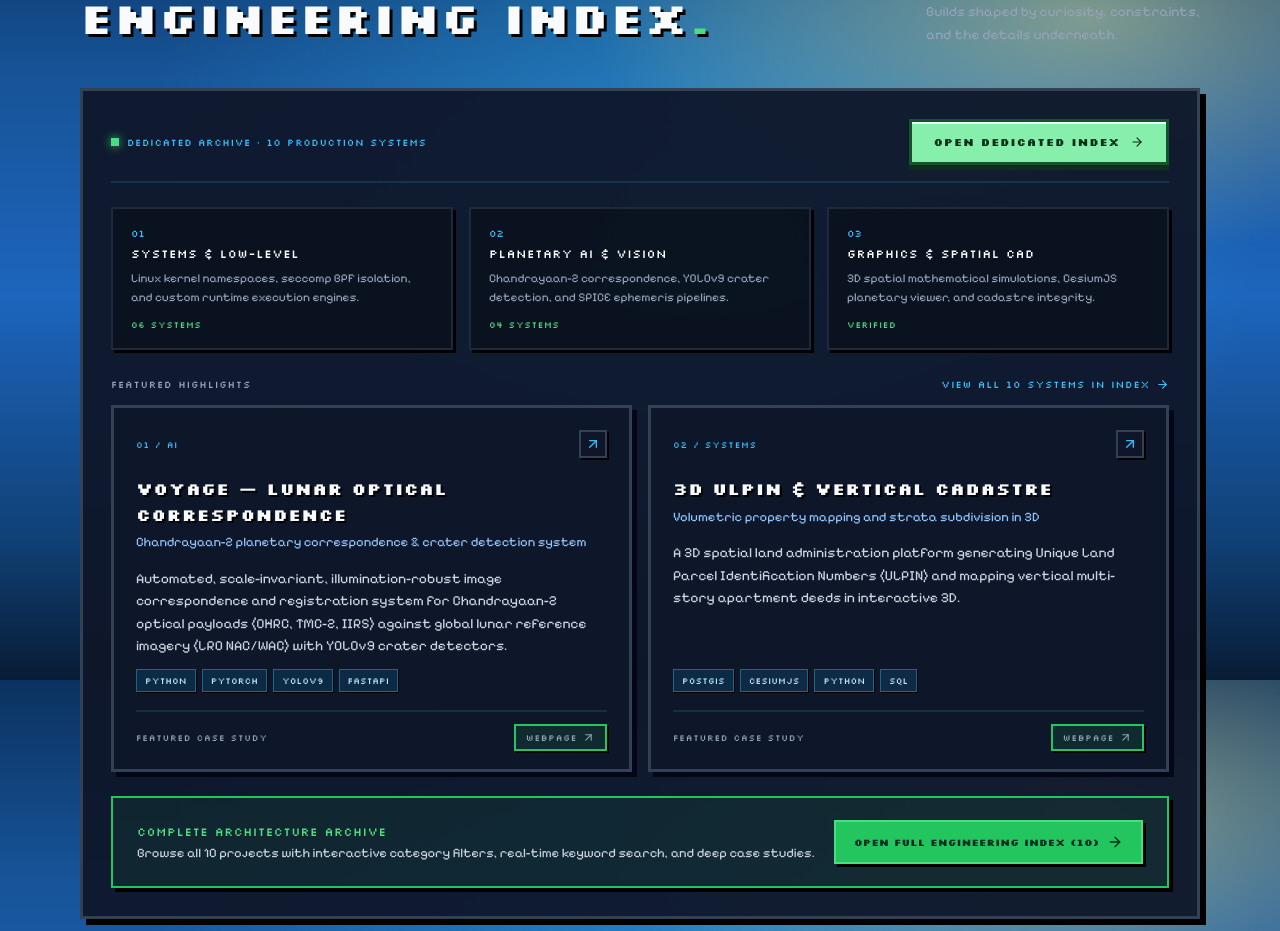
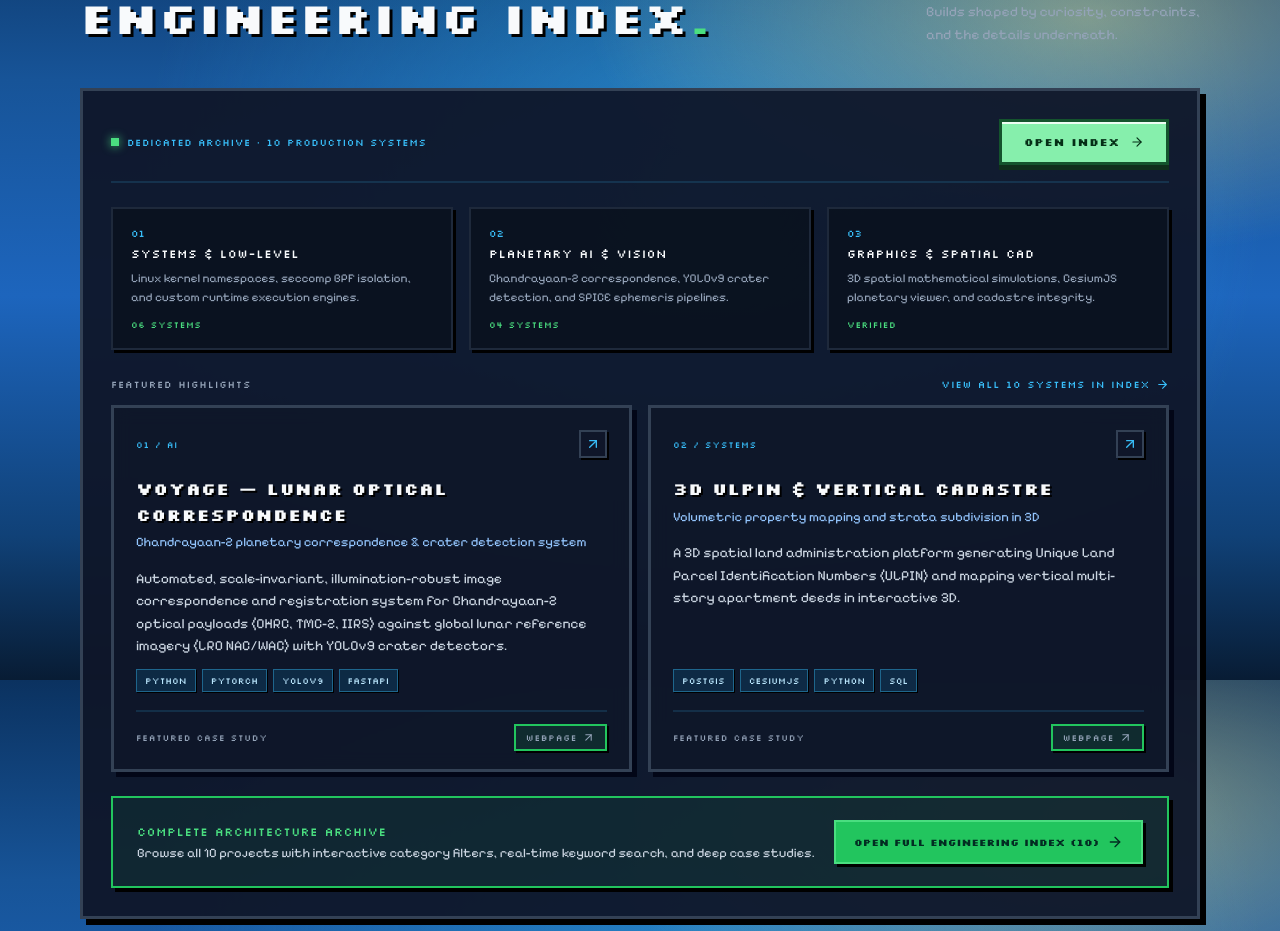
Before and after one commit to piyushshukla11/Resume, a Next.js app: page / in a window 1280 px wide. Shown: the part 920-1851 px from the top of the page. Built offline with nearby package versions, Linux system fonts and the light colour scheme; no server answers.

Commit message:
update gateway button text to open index

```diff
--- a/components/portfolio.tsx
+++ b/components/portfolio.tsx
@@ -151,7 +151,7 @@ export function Portfolio() {
               <span>DEDICATED ARCHIVE · 10 PRODUCTION SYSTEMS</span>
             </div>
             <Link href="/work" className="button button-primary">
-              <span>Open Dedicated Index</span>
+              <span>Open Index</span>
               <ArrowRight size={14} />
             </Link>
           </div>
```
